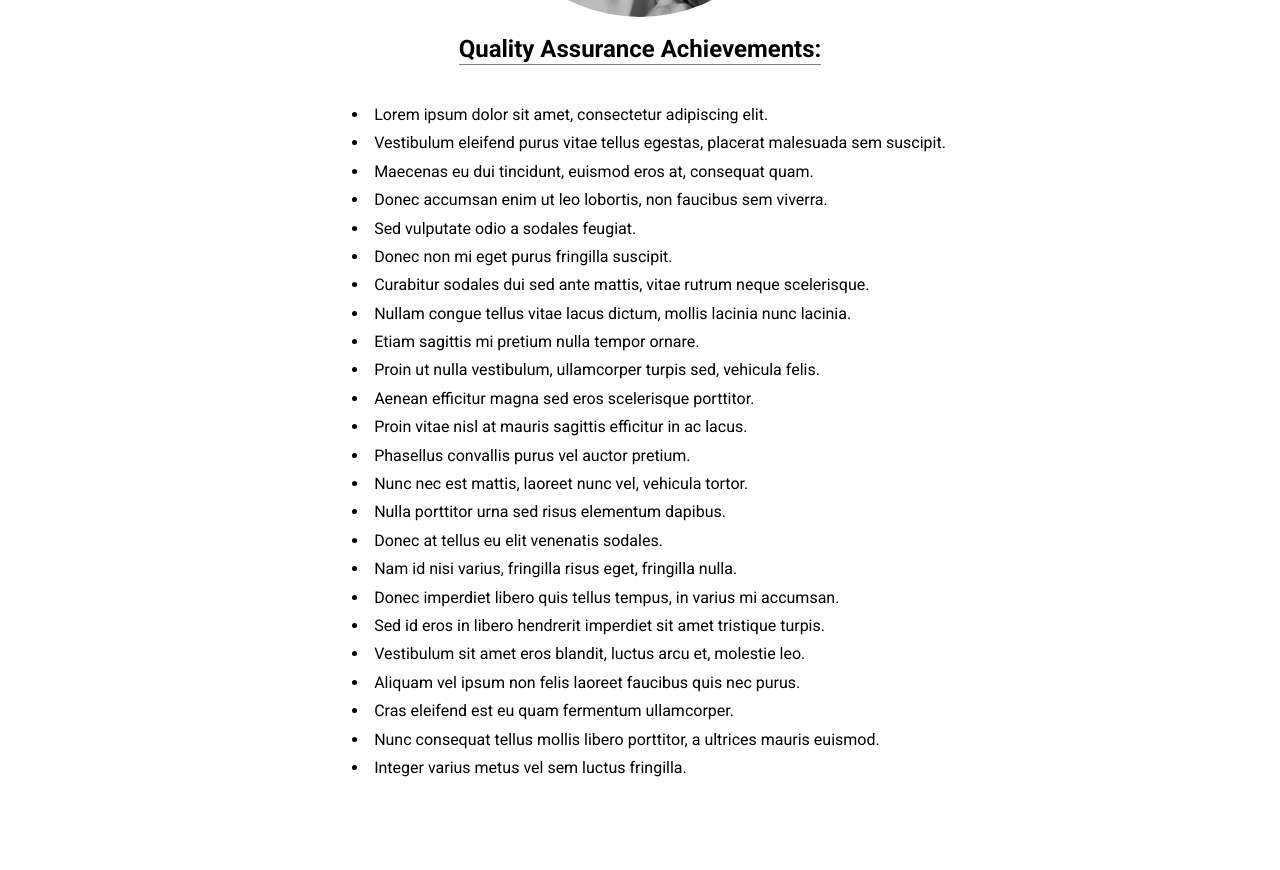
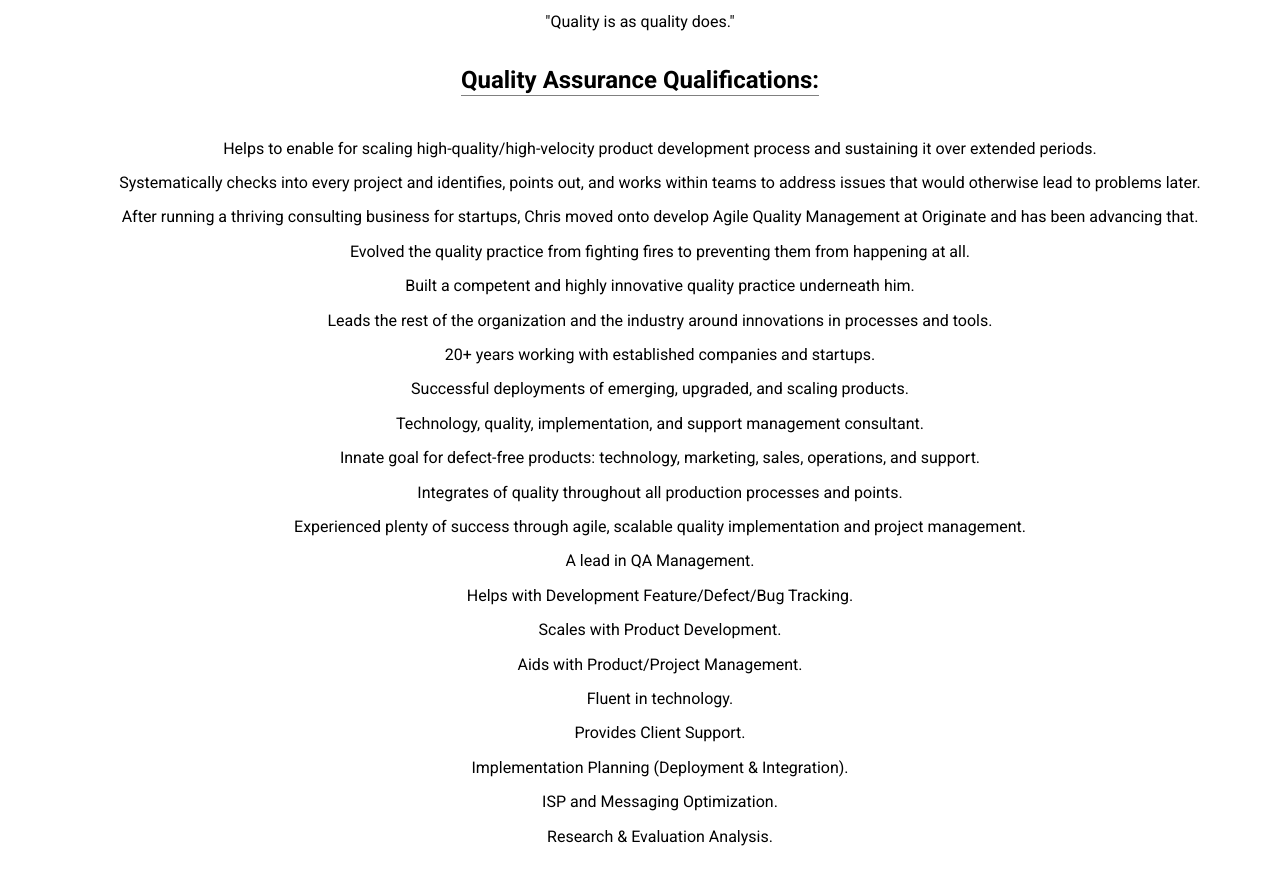
Before and after one commit to AngryGrizzlyBear/chris_tribute, a website: page index.html in a window 1280 px wide. Shown: the part 425-1295 px from the top of the page. Before the commit the page ends 1223 px from the top, so only its background shows below. Drawn offline with nearby package versions, Linux system fonts and the light colour scheme.

Commit message:
Finalization

```diff
--- a/index.html
+++ b/index.html
@@ -12,38 +12,35 @@
         <div class="container">
         <div>
             <h1 class="header border">Chris Meunier</h1>
-            <p class="container bodytext">The Man Who Saved Quality</p>
         </div>
         <div>
             <img src="pictures/chris_image.png" class="img">
+            <p class="container bodytext">"Quality is as quality does."</p>
+        <div class="container bodytext">
+            <h2 class="border">Quality Assurance Qualifications:</h2>
+            <ul class="container">
+                <li> Helps to enable for scaling high-quality/high-velocity product development process and sustaining it over extended periods.</li>
+                <li>Systematically checks into every project and identifies, points out, and works within teams to address issues that would otherwise lead to problems later. </li>
+                <li>After running a thriving consulting business for startups, Chris moved onto develop Agile Quality Management at Originate and has been advancing that. </li>
+                <li>Evolved the quality practice from fighting fires to preventing them from happening at all. </li>
+                <li>Built a competent and highly innovative quality practice underneath him. </li>
+                <li>Leads the rest of the organization and the industry around innovations in processes and tools. </li>
+                <li>20+ years working with established companies and startups.</li>
+                <li> Successful deployments of emerging, upgraded, and scaling products.</li>
+                <li>Technology, quality, implementation, and support management consultant.</li>
+                <li>Innate goal for defect-free products: technology, marketing, sales, operations, and support.</li>
+                <li>Integrates of quality throughout all production processes and points.</li>
+                <li>Experienced plenty of success through agile, scalable quality implementation and project management.</li>
+                <li>A lead in QA Management.</li>
+                <li>Helps with Development Feature/Defect/Bug Tracking.</li>
+                <li>Scales with Product Development.</li>
+                <li>Aids with Product/Project Management.</li>
+                <li>Fluent in technology.</li>
+                <li>Provides Client Support.</li>
+                <li>Implementation Planning (Deployment & Integration).</li>
+                <li> ISP and Messaging Optimization.</li>
+                <li>Research & Evaluation Analysis.</li>
 
-        <div class="container bodytext">
-            <h2 class="border">Quality Assurance Achievements:</h2>
-            <ul>
-                <li>Lorem ipsum dolor sit amet, consectetur adipiscing elit.</li>
-                <li >Vestibulum eleifend purus vitae tellus egestas, placerat malesuada sem suscipit.</li>
-                <li>Maecenas eu dui tincidunt, euismod eros at, consequat quam.</li>
-                <li>Donec accumsan enim ut leo lobortis, non faucibus sem viverra.</li>
-                <li>Sed vulputate odio a sodales feugiat.</li>
-                <li>Donec non mi eget purus fringilla suscipit.</li>
-                <li>Curabitur sodales dui sed ante mattis, vitae rutrum neque scelerisque.</li>
-                <li>Nullam congue tellus vitae lacus dictum, mollis lacinia nunc lacinia.</li>
-                <li>Etiam sagittis mi pretium nulla tempor ornare.</li>
-                <li>Proin ut nulla vestibulum, ullamcorper turpis sed, vehicula felis.</li>
-                <li>Aenean efficitur magna sed eros scelerisque porttitor.</li>
-                <li>Proin vitae nisl at mauris sagittis efficitur in ac lacus.</li>
-                <li>Phasellus convallis purus vel auctor pretium.</li>
-                <li>Nunc nec est mattis, laoreet nunc vel, vehicula tortor.</li>
-                <li>Nulla porttitor urna sed risus elementum dapibus.</li>
-                <li>Donec at tellus eu elit venenatis sodales.</li>
-                <li>Nam id nisi varius, fringilla risus eget, fringilla nulla.</li>
-                <li>Donec imperdiet libero quis tellus tempus, in varius mi accumsan.</li>
-                <li>Sed id eros in libero hendrerit imperdiet sit amet tristique turpis.</li>
-                <li>Vestibulum sit amet eros blandit, luctus arcu et, molestie leo.</li>
-                <li>Aliquam vel ipsum non felis laoreet faucibus quis nec purus.</li>
-                <li>Cras eleifend est eu quam fermentum ullamcorper.</li>
-                <li>Nunc consequat tellus mollis libero porttitor, a ultrices mauris euismod.</li>
-                <li>Integer varius metus vel sem luctus fringilla.</li>
             </ul>
         </div>
    </div>
--- a/styles.css
+++ b/styles.css
@@ -13,7 +13,7 @@
 }
 
 .img{
-    width: 50%;
+    width: 30%;
     border-radius: 50%;
     height: auto;
     margin: auto;
@@ -25,5 +25,6 @@
 }
 
 li{
-  padding: 5px;
+  padding: 8px;
+  display: flex;
 }
```
